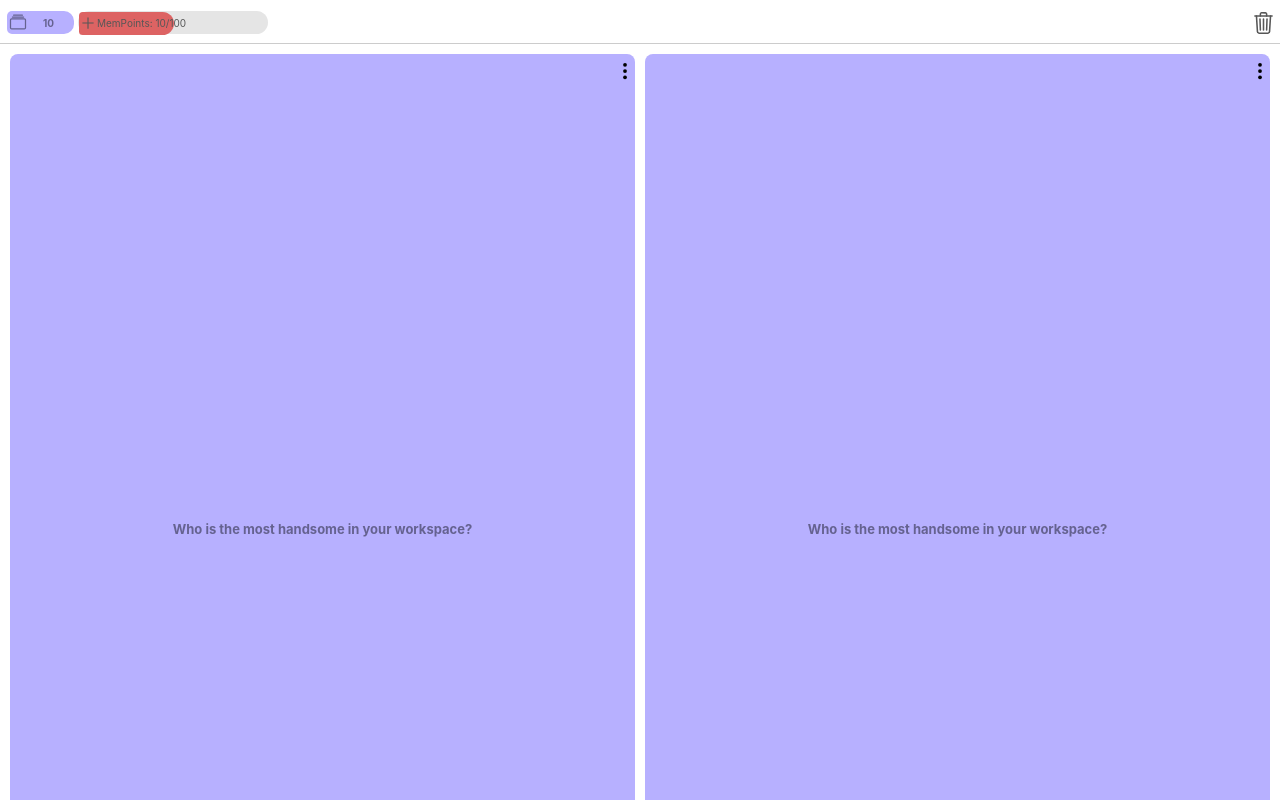
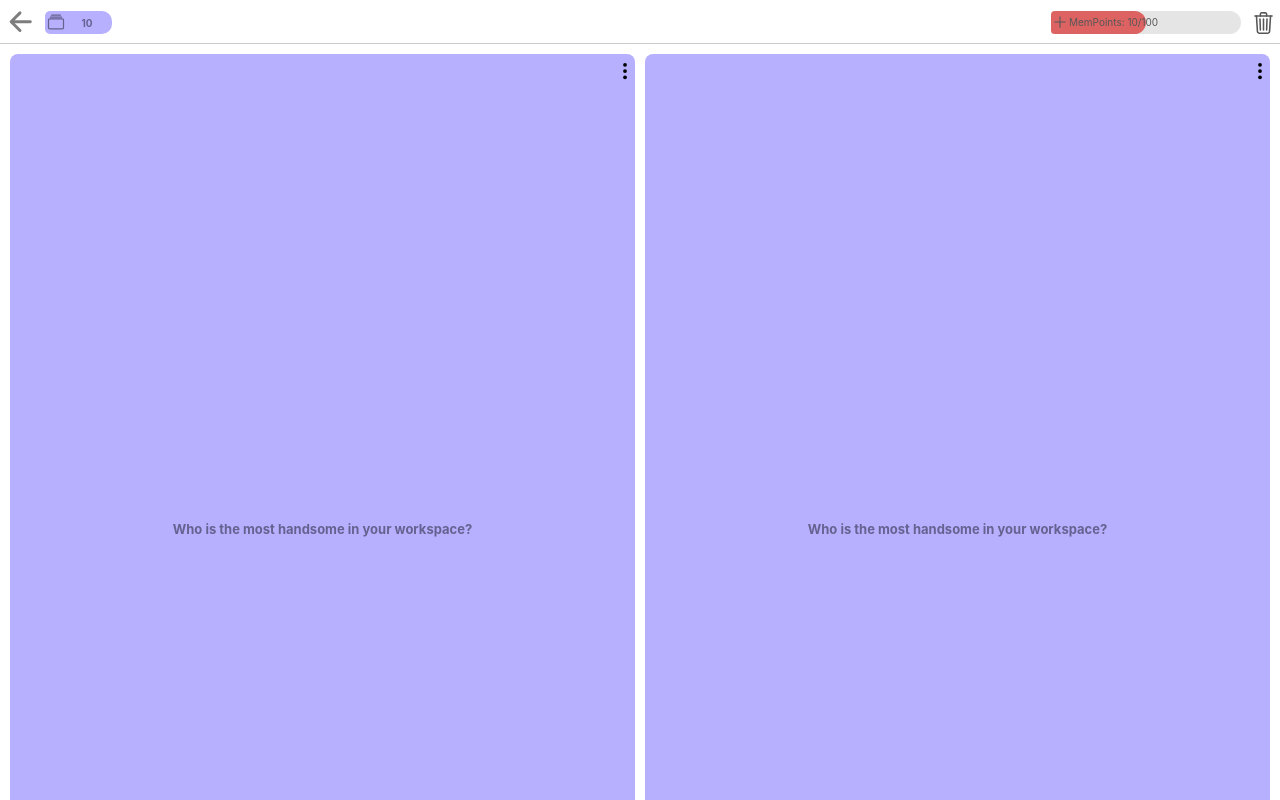
Before and after one commit to SatinTo/Memry, a React (Create React App) app: page /setItems in a window 1280 px wide. Built offline with nearby package versions, Linux system fonts and the light colour scheme.

Commit message:
chore: Adds the Back button in the toolbar

```diff
--- a/src/pages/SetItems.jsx
+++ b/src/pages/SetItems.jsx
@@ -11,10 +11,12 @@ import {
 	IonCardContent,
 	IonCard,
 	IonFabButton,
-	IonAlert
+	IonAlert,
+	IonButtons,
+	IonBackButton
 } from "@ionic/react";
 import React, {useState, useContext} from "react";
-import {albumsOutline, trashOutline, addSharp} from 'ionicons/icons';
+import {albumsOutline, trashOutline, addSharp, arrowBackOutline} from 'ionicons/icons';
 import { Plugins } from '@capacitor/core';
 // import { useHistory } from "react-router-dom";
 import { ItemsContext } from "../ItemsStore";
@@ -64,12 +66,16 @@ const SetItems = () => {
 			<IonContent scrollEvents={false}>
 				<IonHeader>
 					<IonToolbar>
-						<div slot="start" style={{ width: "67px", backgroundColor: "#B7B0FF", height: "23px", borderRadius: "5px 10px 10px 5px", color: "#656290", marginLeft: "3px"}}>
+						<IonButtons slot="start" style={{paddingLeft: "5px"}}>
+							<IonBackButton defaultHref="home" text="" icon={arrowBackOutline} style={{color: "#7D7D7D"}} />
+						</IonButtons>
+
+						<div  slot="secondary" style={{ width: "67px", backgroundColor: "#B7B0FF", height: "23px", borderRadius: "5px 10px 10px 5px", color: "#656290", marginLeft: "14px"}}>
 							<IonIcon icon={albumsOutline} style={{width: "20px", height: "20px", float:"left", padding: "1px"}}/>
 							<span style={{fontWeight: "bold", fontSize: "10px", lineHeight: "12px", paddingLeft: "14px"}}>10</span>
 						</div>
 
-						<div style={{ display: "flex", padding: "1px", background: "#E5E5E5", marginLeft: "4px", borderRadius: "15px", color:"#575757", position: "relative", zIndex: "2", width: "190px", height: "23px"}}>
+						<div slot="primary" style={{ display: "flex", background: "#E5E5E5", marginRight: "10px",marginLeft: "3px", borderRadius: "15px", color:"#575757", position: "relative", zIndex: "2", width: "190px", height: "23px"}}>
 							<div style={{marginTop: "2px"}}>
 								<IonIcon icon={addSharp} style={{width: "18px", height: "18px", float: "left"}}/>
 								<span style={{fontSize:"10px", lineHeight: "18px", float: "left"}}>MemPoints: 10/100</span>
```
